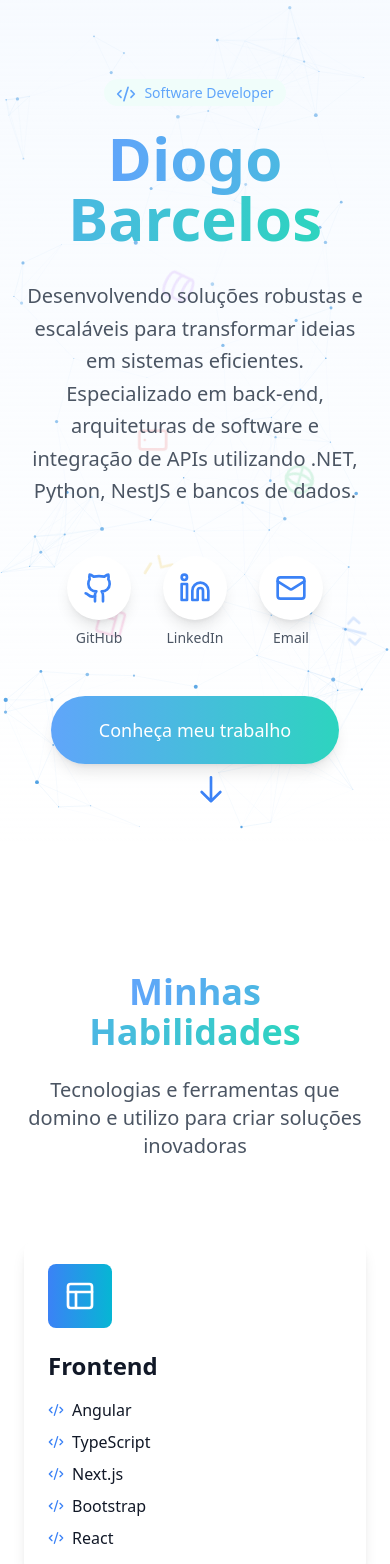
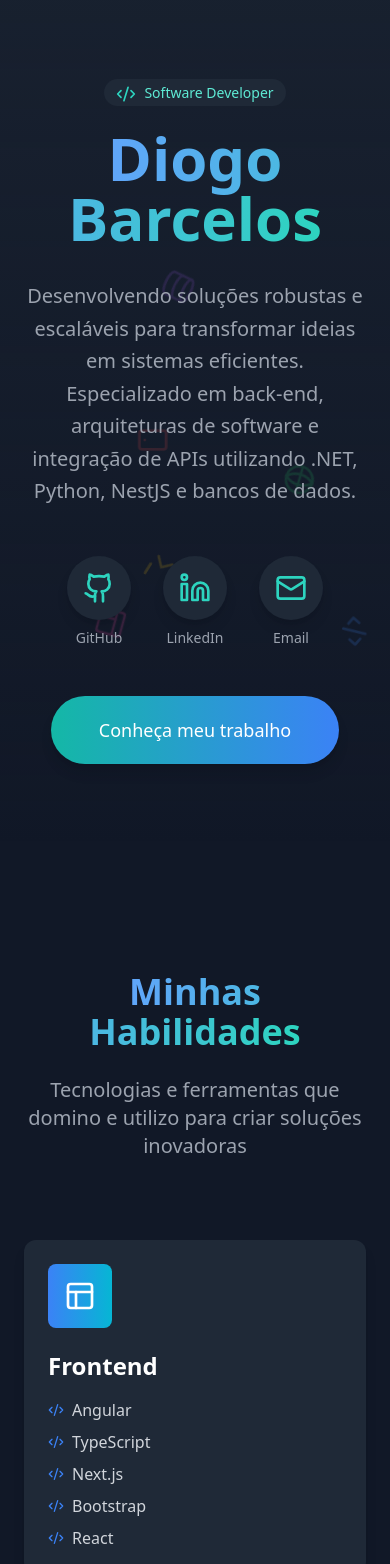
Before and after one commit to d8barcelos/portfolio, a React app: page / in a window 390 px wide. Shown: the top 1564 px of the page. Built offline with nearby package versions, Linux system fonts and the light colour scheme; the HTML template or start-up script is replaced by a standard one.

Commit message:
refactor: update styles and layout for improved UI consistency

```diff
--- a/src/App.tsx
+++ b/src/App.tsx
@@ -27,9 +27,11 @@ function App() {
         {isLoading && <LoadingScreen />}
       </AnimatePresence>
 
+      {/* Add AnimatedBackground outside the main div */}
+      <AnimatedBackground />
+
       <div className="relative min-h-screen bg-white text-gray-900 overflow-hidden">
-        <AnimatedBackground />
-        <main>
+        <main className="relative z-10">
           <Hero />
           <Skills />
           <Projects />
--- a/src/components/AnimatedBackground.tsx
+++ b/src/components/AnimatedBackground.tsx
@@ -10,11 +10,16 @@ export function AnimatedBackground() {
     const ctx = canvas.getContext('2d');
     if (!ctx) return;
 
-    canvas.width = window.innerWidth;
-    canvas.height = window.innerHeight;
+    const resizeCanvas = () => {
+      canvas.width = window.innerWidth;
+      canvas.height = window.innerHeight;
+    };
+
+    resizeCanvas();
+    window.addEventListener('resize', resizeCanvas);
 
     const particles: Particle[] = [];
-    const particleCount = 100;
+    const particleCount = 150; // Increased for more visibility
     let mouse = { x: 0, y: 0 };
 
     class Particle {
@@ -28,34 +33,35 @@ export function AnimatedBackground() {
       constructor() {
         this.x = Math.random() * canvas.width;
         this.y = Math.random() * canvas.height;
-        this.size = Math.random() * 2 + 0.1;
-        this.speedX = Math.random() * 2 - 1;
-        this.speedY = Math.random() * 2 - 1;
-        this.color = `rgba(66, 153, 225, ${Math.random() * 0.5 + 0.5})`;
+        this.size = Math.random() * 3 + 0.5; // Slightly larger particles
+        this.speedX = Math.random() * 1.5 - 0.75;
+        this.speedY = Math.random() * 1.5 - 0.75;
+        this.color = `rgba(173, 216, 230, ${Math.random() * 0.7 + 0.3})`; // More opaque
       }
 
       update() {
         this.x += this.speedX;
         this.y += this.speedY;
 
+        // Wrap around screen edges
         if (this.x > canvas.width) this.x = 0;
         if (this.x < 0) this.x = canvas.width;
         if (this.y > canvas.height) this.y = 0;
         if (this.y < 0) this.y = canvas.height;
 
+        // Mouse interaction
         const dx = mouse.x - this.x;
         const dy = mouse.y - this.y;
         const distance = Math.sqrt(dx * dx + dy * dy);
 
         if (distance < 100) {
           const angle = Math.atan2(dy, dx);
-          this.x -= Math.cos(angle) * 1;
-          this.y -= Math.sin(angle) * 1;
+          this.x -= Math.cos(angle) * 0.5;
+          this.y -= Math.sin(angle) * 0.5;
         }
       }
 
-      draw() {
-        if (!ctx) return;
+      draw(ctx: CanvasRenderingContext2D) {
         ctx.beginPath();
         ctx.arc(this.x, this.y, this.size, 0, Math.PI * 2);
         ctx.fillStyle = this.color;
@@ -64,20 +70,23 @@ export function AnimatedBackground() {
     }
 
     const init = () => {
+      particles.length = 0; // Clear existing particles
       for (let i = 0; i < particleCount; i++) {
         particles.push(new Particle());
       }
     };
 
     const animate = () => {
-      if (!ctx) return;
-      ctx.clearRect(0, 0, canvas.width, canvas.height);
+      // Clear canvas with semi-transparent black for trail effect
+      ctx.fillStyle = 'rgba(0, 0, 0, 0.1)';
+      ctx.fillRect(0, 0, canvas.width, canvas.height);
 
       particles.forEach(particle => {
         particle.update();
-        particle.draw();
+        particle.draw(ctx);
       });
 
+      // Connect nearby particles with lines
       particles.forEach((a, i) => {
         particles.slice(i + 1).forEach(b => {
           const dx = a.x - b.x;
@@ -86,7 +95,7 @@ export function AnimatedBackground() {
 
           if (distance < 100) {
             ctx.beginPath();
-            ctx.strokeStyle = `rgba(66, 153, 225, ${0.2 * (1 - distance / 100)})`;
+            ctx.strokeStyle = `rgba(173, 216, 230, ${0.2 * (1 - distance / 100)})`;
             ctx.lineWidth = 0.5;
             ctx.moveTo(a.x, a.y);
             ctx.lineTo(b.x, b.y);
@@ -98,23 +107,17 @@ export function AnimatedBackground() {
       requestAnimationFrame(animate);
     };
 
-    const handleResize = () => {
-      canvas.width = window.innerWidth;
-      canvas.height = window.innerHeight;
+    const handleMouseMove = (e: MouseEvent) => {
+      mouse = { x: e.clientX, y: e.clientY };
     };
 
-    const handleMouseMove = (e: MouseEvent) => {
-      mouse = { x: e.x, y: e.y };
-    };
-
-    window.addEventListener('resize', handleResize);
     window.addEventListener('mousemove', handleMouseMove);
 
     init();
     animate();
 
     return () => {
-      window.removeEventListener('resize', handleResize);
+      window.removeEventListener('resize', resizeCanvas);
       window.removeEventListener('mousemove', handleMouseMove);
     };
   }, []);
@@ -122,7 +125,7 @@ export function AnimatedBackground() {
   return (
     <canvas
       ref={canvasRef}
-      className="fixed top-0 left-0 w-full h-full pointer-events-none"
+      className="fixed top-0 left-0 w-full h-full -z-10 pointer-events-none"
     />
   );
 }
--- a/src/components/Hero.tsx
+++ b/src/components/Hero.tsx
@@ -34,24 +34,27 @@ export function Hero() {
   };
 
   return (
-    <section className="relative min-h-screen flex items-center justify-center px-6 overflow-hidden">
+    <section className="relative min-h-screen flex items-center justify-center px-6 overflow-hidden bg-gray-900">
       <FloatingIcons />
 
-      <motion.div style={{ y, opacity }} className="absolute inset-0 bg-gradient-to-b from-blue-50/50 to-transparent pointer-events-none" />
+      <motion.div
+        style={{ y, opacity }}
+        className="absolute inset-0 bg-gradient-to-b from-gray-800/50 to-transparent pointer-events-none"
+      />
 
       <motion.div
         variants={containerVariants}
         initial="hidden"
         animate="visible"
-        className="text-center z-10"
+        className="text-center z-10 text-gray-200"
       >
         <motion.div
           variants={itemVariants}
           className="mb-6 inline-block"
           whileHover={{ scale: 1.05 }}
         >
-          <Badge variant="secondary" className="text-lg px-6 py-2">
-            <Code2Icon className="inline-block w-5 h-5 mr-2" />
+          <Badge variant="secondary" className="text-lg px-6 py-2 bg-gray-800 text-gray-300 border-gray-600">
+            <Code2Icon className="inline-block w-5 h-5 mr-2 text-teal-400" />
             {personalInfo.title}
           </Badge>
         </motion.div>
@@ -66,7 +69,7 @@ export function Hero() {
 
         <motion.p
           variants={itemVariants}
-          className="text-xl md:text-2xl text-gray-600 mb-12 max-w-2xl mx-auto leading-relaxed"
+          className="text-xl md:text-2xl text-gray-400 mb-12 max-w-2xl mx-auto leading-relaxed"
         >
           {personalInfo.description}
         </motion.p>
@@ -89,10 +92,10 @@ export function Hero() {
               whileHover={{ scale: 1.1 }}
               whileTap={{ scale: 0.95 }}
             >
-              <div className="p-4 bg-white rounded-full shadow-lg group-hover:shadow-xl transition-all">
-                <Icon className="w-8 h-8 text-blue-500" />
+              <div className="p-4 bg-gray-800 rounded-full shadow-lg group-hover:shadow-xl transition-all">
+                <Icon className="w-8 h-8 text-teal-400" />
               </div>
-              <span className="text-sm text-gray-600">{label}</span>
+              <span className="text-sm text-gray-400">{label}</span>
             </motion.a>
           ))}
         </motion.div>
@@ -100,7 +103,7 @@ export function Hero() {
         <motion.div variants={itemVariants}>
           <motion.a
             href="#projects"
-            className="inline-block bg-gradient-to-r from-blue-400 to-teal-400 text-white px-12 py-5 rounded-full text-lg font-medium shadow-lg hover:shadow-xl transform hover:-translate-y-1 transition-all"
+            className="inline-block bg-gradient-to-r from-teal-500 to-blue-500 text-white px-12 py-5 rounded-full text-lg font-medium shadow-lg hover:shadow-xl transform hover:-translate-y-1 transition-all"
             whileHover={{ scale: 1.05 }}
             whileTap={{ scale: 0.95 }}
           >
@@ -109,24 +112,6 @@ export function Hero() {
         </motion.div>
 
       </motion.div>
-
-      <motion.div
-        className="absolute bottom-12 left-1/2 transform -translate-x-1/2"
-        animate={{ y: [0, 10, 0] }}
-        transition={{ duration: 2, repeat: Infinity }}
-      >
-        <svg
-          className="w-8 h-8 text-blue-500"
-          fill="none"
-          strokeLinecap="round"
-          strokeLinejoin="round"
-          strokeWidth="2"
-          viewBox="0 0 24 24"
-          stroke="currentColor"
-        >
-          <path d="M19 14l-7 7m0 0l-7-7m7 7V3"></path>
-        </svg>
-      </motion.div>
     </section>
   );
 }
--- a/src/components/LoadingScreen.tsx
+++ b/src/components/LoadingScreen.tsx
@@ -7,7 +7,7 @@ export function LoadingScreen() {
       initial={{ opacity: 1 }}
       exit={{ opacity: 0 }}
       transition={{ duration: 0.5 }}
-      className="fixed inset-0 bg-white z-50 flex items-center justify-center"
+      className="fixed inset-0 bg-gray-900 z-50 flex items-center justify-center"
     >
       <motion.div
         initial={{ scale: 0.5, opacity: 0 }}
@@ -19,9 +19,9 @@ export function LoadingScreen() {
         }}
         className="relative"
       >
-        <Code2 className="w-16 h-16 text-blue-500" />
+        <Code2 className="w-16 h-16 text-teal-400" />
         <motion.div
-          className="absolute inset-0 border-2 border-blue-500 rounded-lg"
+          className="absolute inset-0 border-2 border-teal-400 rounded-lg"
           initial={{ scale: 1 }}
           animate={{ scale: 1.5, opacity: 0 }}
           transition={{
--- a/src/components/Skills.tsx
+++ b/src/components/Skills.tsx
@@ -31,7 +31,7 @@ const skills = [
 
 export function Skills() {
   return (
-    <section className="py-32 px-6 bg-white">
+    <section className="py-32 px-6 bg-gray-900 text-white">
       <div className="max-w-6xl mx-auto">
         <motion.div
           initial={{ opacity: 0, y: 20 }}
@@ -42,7 +42,7 @@ export function Skills() {
           <h2 className="text-4xl md:text-5xl font-bold mb-6">
             <GradientText>Minhas Habilidades</GradientText>
           </h2>
-          <p className="text-xl text-gray-600 max-w-2xl mx-auto">
+          <p className="text-xl text-gray-400 max-w-2xl mx-auto">
             Tecnologias e ferramentas que domino e utilizo para criar soluções inovadoras
           </p>
         </motion.div>
@@ -56,7 +56,7 @@ export function Skills() {
               viewport={{ once: true }}
               transition={{ delay: index * 0.2 }}
               whileHover={{ y: -10 }}
-              className="bg-white rounded-xl p-6 shadow-lg hover:shadow-2xl transition-all"
+              className="bg-gray-800 rounded-xl p-6 shadow-lg hover:shadow-2xl transition-all"
             >
               <div className={`bg-gradient-to-r ${skill.color} p-4 rounded-lg inline-block mb-4`}>
                 <skill.icon className="w-8 h-8 text-white" />
@@ -69,7 +69,7 @@ export function Skills() {
                     initial={{ opacity: 0, x: -20 }}
                     animate={{ opacity: 1, x: 0 }}
                     transition={{ delay: index * 0.1 + itemIndex * 0.1 }}
-                    className="flex items-center gap-2"
+                    className="flex items-center gap-2 text-gray-300"
                   >
                     <Code2 className="w-4 h-4 text-blue-500" />
                     <span>{item}</span>
--- a/src/components/Timeline.tsx
+++ b/src/components/Timeline.tsx
@@ -28,7 +28,7 @@ const timeline = [
     year: "2024",
     title: "Graduação em ADS",
     company: "Uninter",
-    description: "Me formei em análise e desenvolvimento de sistema.",
+    description: "Me formei em análise e desenvolvimento de sistemas.",
     icon: GraduationCap,
   },
   {
@@ -42,7 +42,7 @@ const timeline = [
 
 export function Timeline() {
   return (
-    <section className="py-32 px-6 bg-gradient-to-b from-blue-50 to-white">
+    <section className="py-32 px-6 bg-gray-900">
       <div className="max-w-6xl mx-auto">
         <motion.div
           initial={{ opacity: 0, y: 20 }}
@@ -53,14 +53,14 @@ export function Timeline() {
           <h2 className="text-4xl md:text-5xl font-bold mb-6">
             <GradientText>Minha Jornada</GradientText>
           </h2>
-          <p className="text-xl text-gray-600 max-w-2xl mx-auto">
+          <p className="text-xl text-gray-400 max-w-2xl mx-auto">
             Um breve histórico da minha trajetória profissional e acadêmica
           </p>
         </motion.div>
 
         <div className="relative">
-          {/* Linha vertical */}
-          <div className="absolute left-1/2 transform -translate-x-1/2 h-full w-1 bg-gradient-to-b from-blue-400 to-teal-400" />
+          {/* Vertical line */}
+          <div className="absolute left-1/2 transform -translate-x-1/2 h-full w-1 bg-gradient-to-b from-teal-500 to-blue-500" />
 
           {timeline.map((item, index) => (
             <motion.div
@@ -75,27 +75,27 @@ export function Timeline() {
             >
               <div className="w-5/12" />
               <div className="absolute left-1/2 transform -translate-x-1/2 -translate-y-1/2">
-                <div className="w-12 h-12 rounded-full bg-white shadow-lg flex items-center justify-center">
-                  <Calendar className="w-6 h-6 text-blue-500" />
+                <div className="w-12 h-12 rounded-full bg-gray-800 shadow-lg flex items-center justify-center">
+                  <Calendar className="w-6 h-6 text-teal-400" />
                 </div>
               </div>
               <motion.div
                 whileHover={{ scale: 1.05 }}
-                className="w-5/12 bg-white p-6 rounded-xl shadow-lg relative"
+                className="w-5/12 bg-gray-800 p-6 rounded-xl shadow-lg relative"
               >
                 <div className="flex items-center gap-4 mb-4">
-                  <div className="p-3 rounded-lg bg-blue-50">
-                    <item.icon className="w-6 h-6 text-blue-500" />
+                  <div className="p-3 rounded-lg bg-gray-700">
+                    <item.icon className="w-6 h-6 text-teal-400" />
                   </div>
                   <div>
-                    <h3 className="text-xl font-bold">{item.title}</h3>
-                    <p className="text-gray-600">{item.company}</p>
+                    <h3 className="text-xl font-bold text-gray-200">{item.title}</h3>
+                    <p className="text-gray-400">{item.company}</p>
                   </div>
                 </div>
-                <p className="text-gray-600">{item.description}</p>
+                <p className="text-gray-400">{item.description}</p>
 
-                {/* Ano posicionado no canto superior direito */}
-                <div className="absolute top-4 right-4 text-sm font-bold text-blue-500">
+                {/* Year positioned in upper right corner */}
+                <div className="absolute top-4 right-4 text-sm font-bold text-teal-400">
                   {item.year}
                 </div>
               </motion.div>
--- a/src/components/shared/Badge.tsx
+++ b/src/components/shared/Badge.tsx
@@ -5,8 +5,8 @@ interface BadgeProps {
 
 export function Badge({ children, variant = 'primary' }: BadgeProps) {
   const variants = {
-    primary: 'bg-gradient-to-r from-blue-400 to-teal-400 text-white',
-    secondary: 'text-blue-400 bg-teal-50',
+    primary: 'bg-gradient-to-r from-blue-500 to-teal-500 text-gray-900', // Contraste claro no texto
+    secondary: 'text-teal-300 bg-gray-800', // Fundo escuro e texto em tom brilhante
   };
 
   return (
```
Also changed, not shown: src/components/Footer.tsx (+12 -11 lines), src/components/Projects.tsx (+5 -5 lines), src/components/Testimonials.tsx (+8 -8 lines), src/components/projects/ProjectCard.tsx (+17 -35 lines), src/data/projects.ts (+4 -4 lines).
